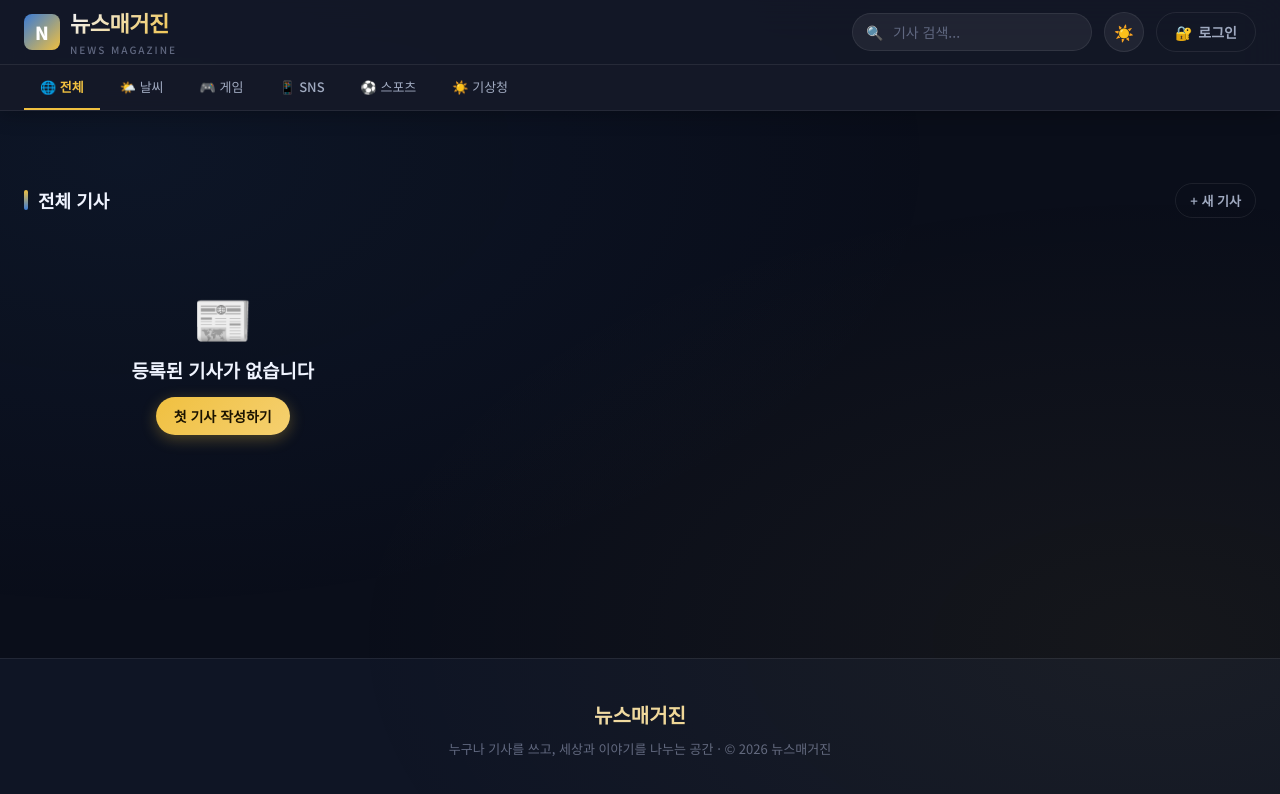
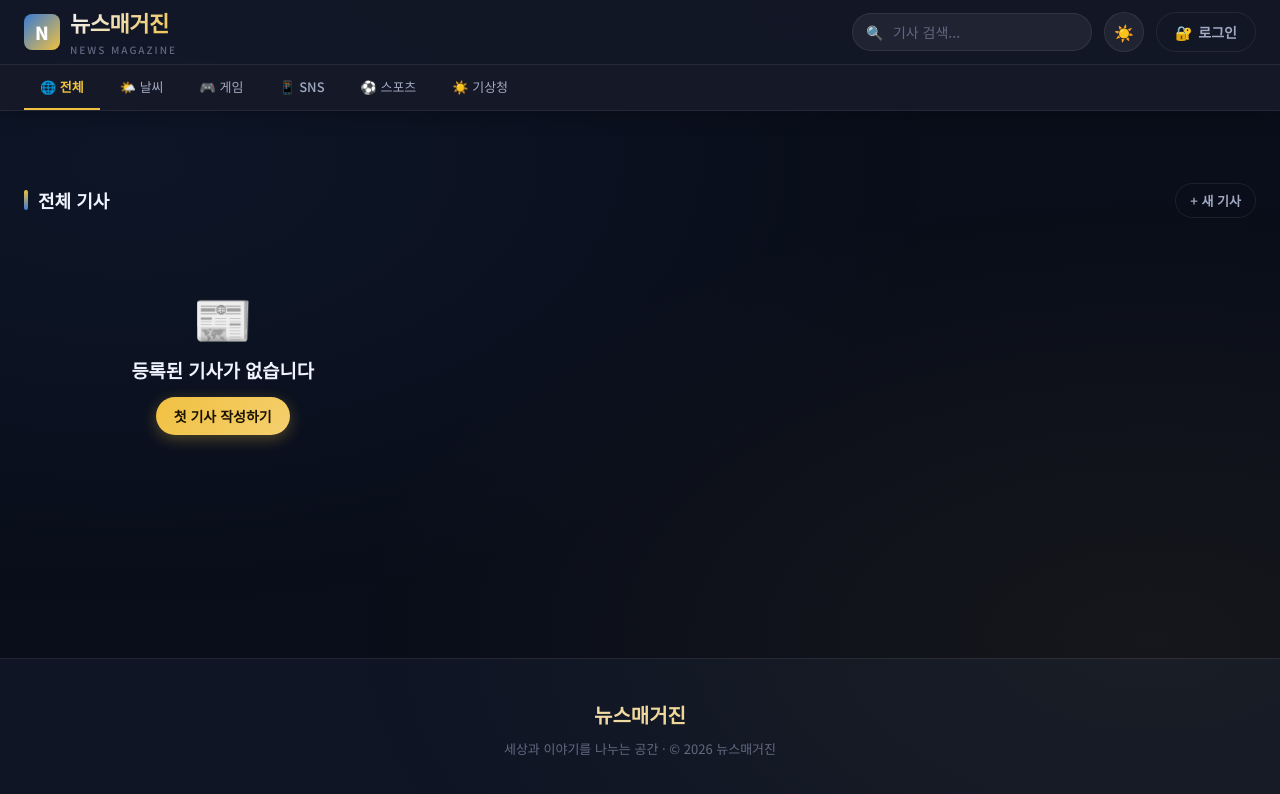
Before and after one commit to lsrhjru-ship-it/News-Magazine, a website: page index.html in a window 1280 px wide. Drawn offline with nearby package versions, Linux system fonts and the light colour scheme.

Commit message:
Update index.html

```diff
--- a/index.html
+++ b/index.html
@@ -98,7 +98,7 @@
   <!-- ===== FOOTER ===== -->
   <footer class="footer">
     <div class="footer-logo">뉴스매거진</div>
-    <p class="footer-text">누구나 기사를 쓰고, 세상과 이야기를 나누는 공간 · © 2026 뉴스매거진</p>
+    <p class="footer-text">세상과 이야기를 나누는 공간 · © 2026 뉴스매거진</p>
   </footer>
 
   <!-- ===== Toast Container ===== -->
```
